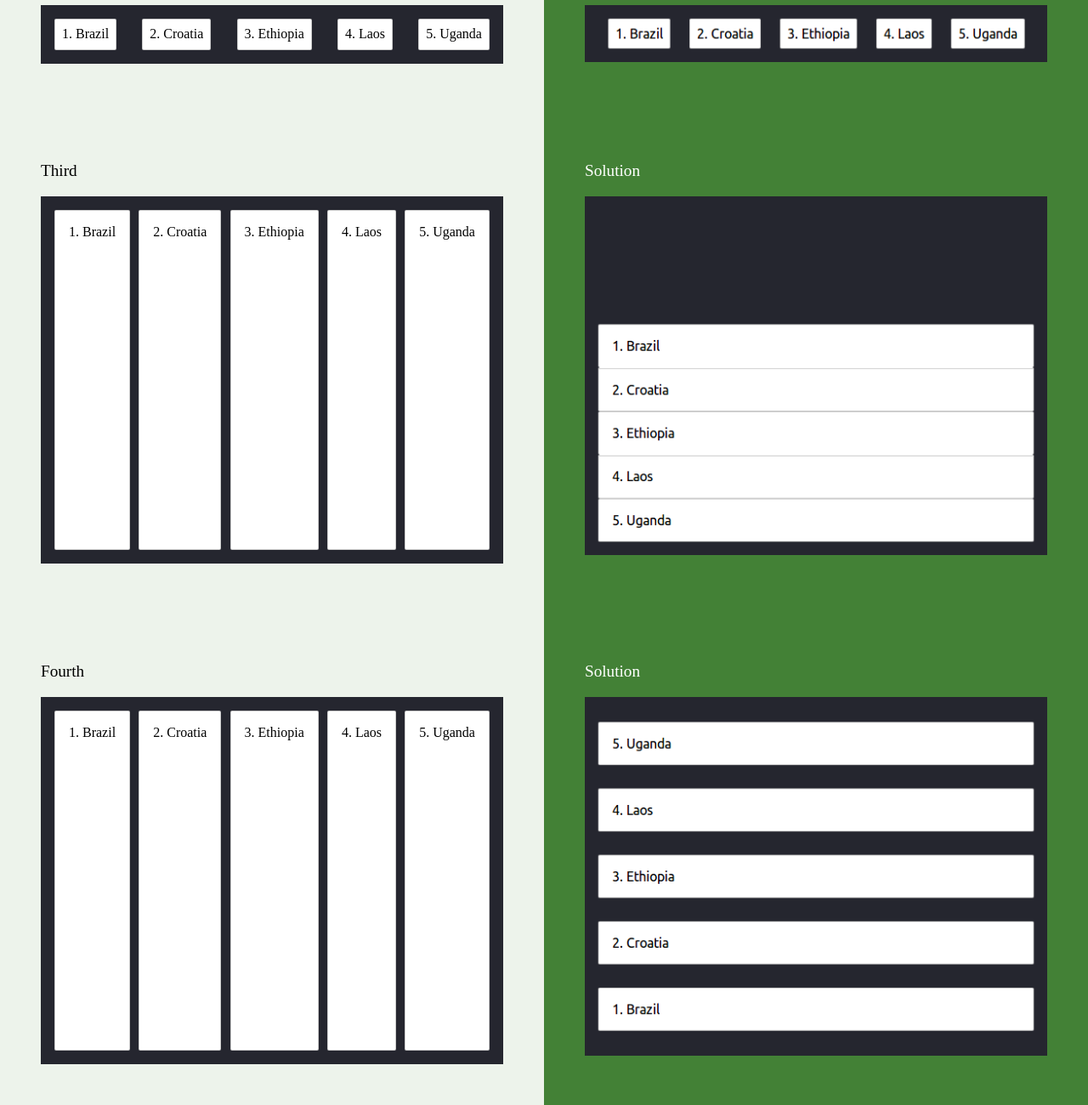
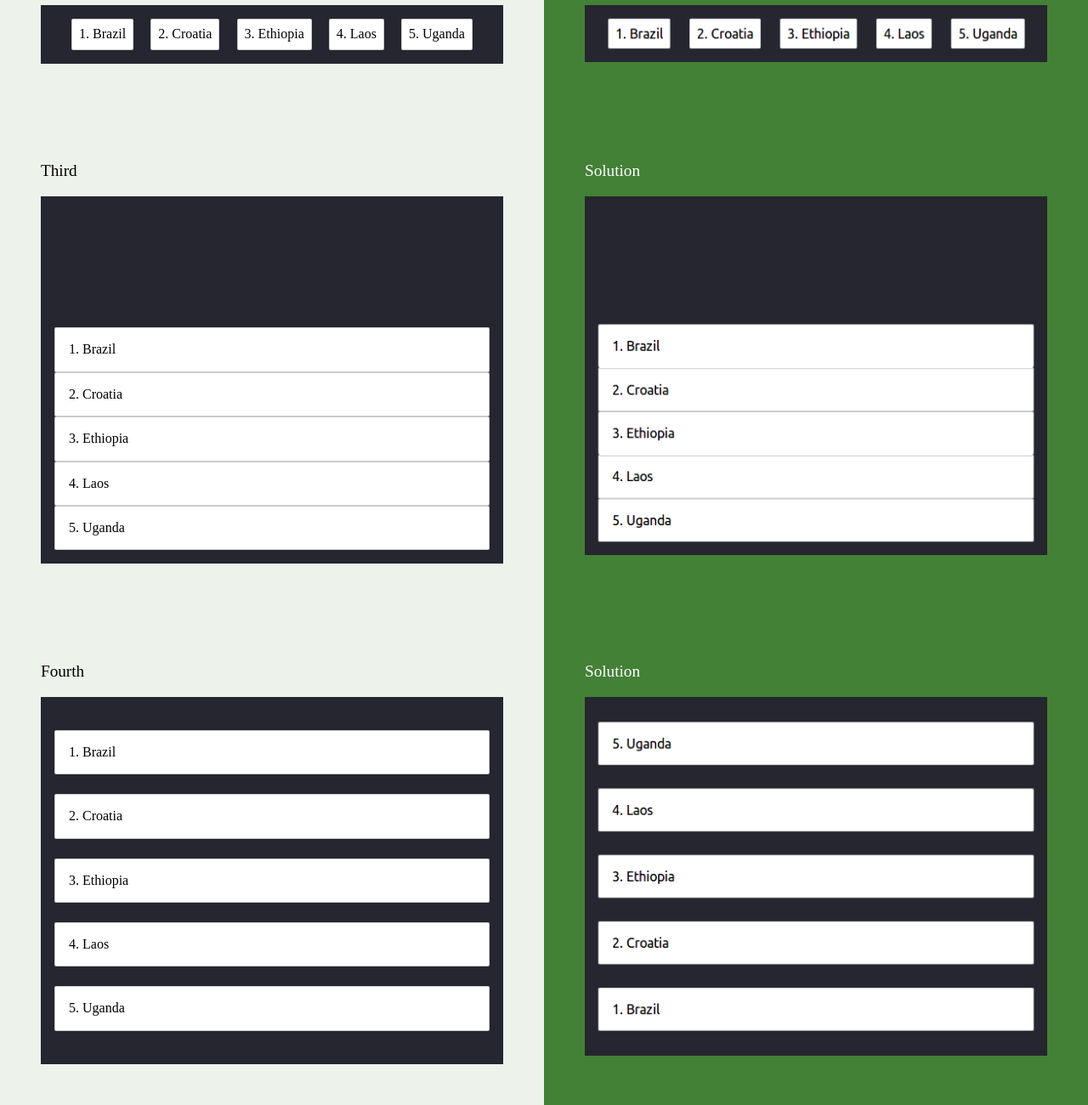
Before and after one commit to coyboy55/HTML-CSS-git, a website: page week-2/12-justify-content/index.html in a window 1280 px wide. Shown: the part 526-1826 px from the top of the page at 85% size. Drawn offline with Linux system fonts and the light colour scheme.

Commit message:
complete-12-html

```diff
--- a/week-2/12-justify-content/flexbox.css
+++ b/week-2/12-justify-content/flexbox.css
@@ -1,7 +1,7 @@
 .countries {
   display: flex;
 
-  justify-content: space-between;
+
 }
 
 .countries--second .country {
@@ -9,3 +9,17 @@
 }
 
 /* Add your own CSS code below */
+.countries--first{
+	justify-content: flex-end;
+}
+.countries--second{
+	justify-content: space-evenly;
+}
+.countries--third{
+	flex-direction: column;
+	justify-content: flex-end;
+}
+.countries--fourth{
+	flex-direction: column;
+	justify-content: space-evenly;
+}
```
